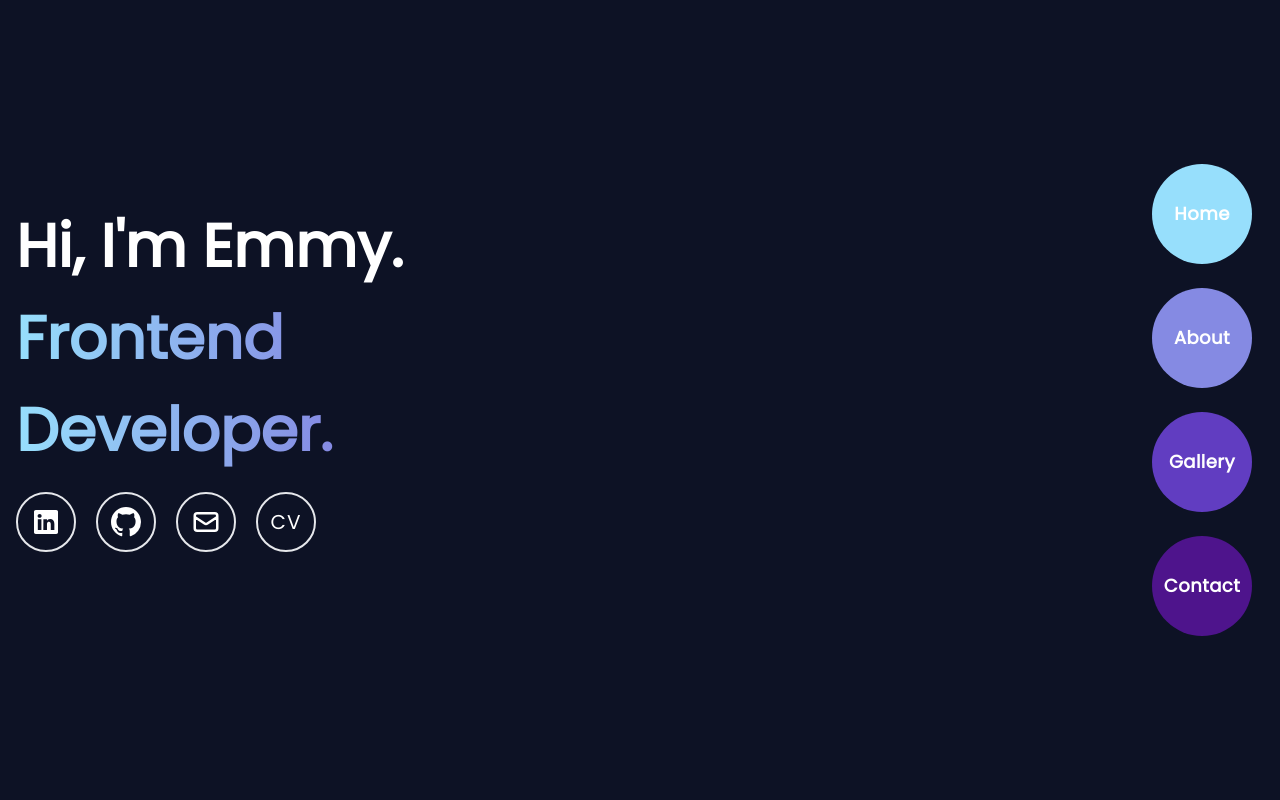
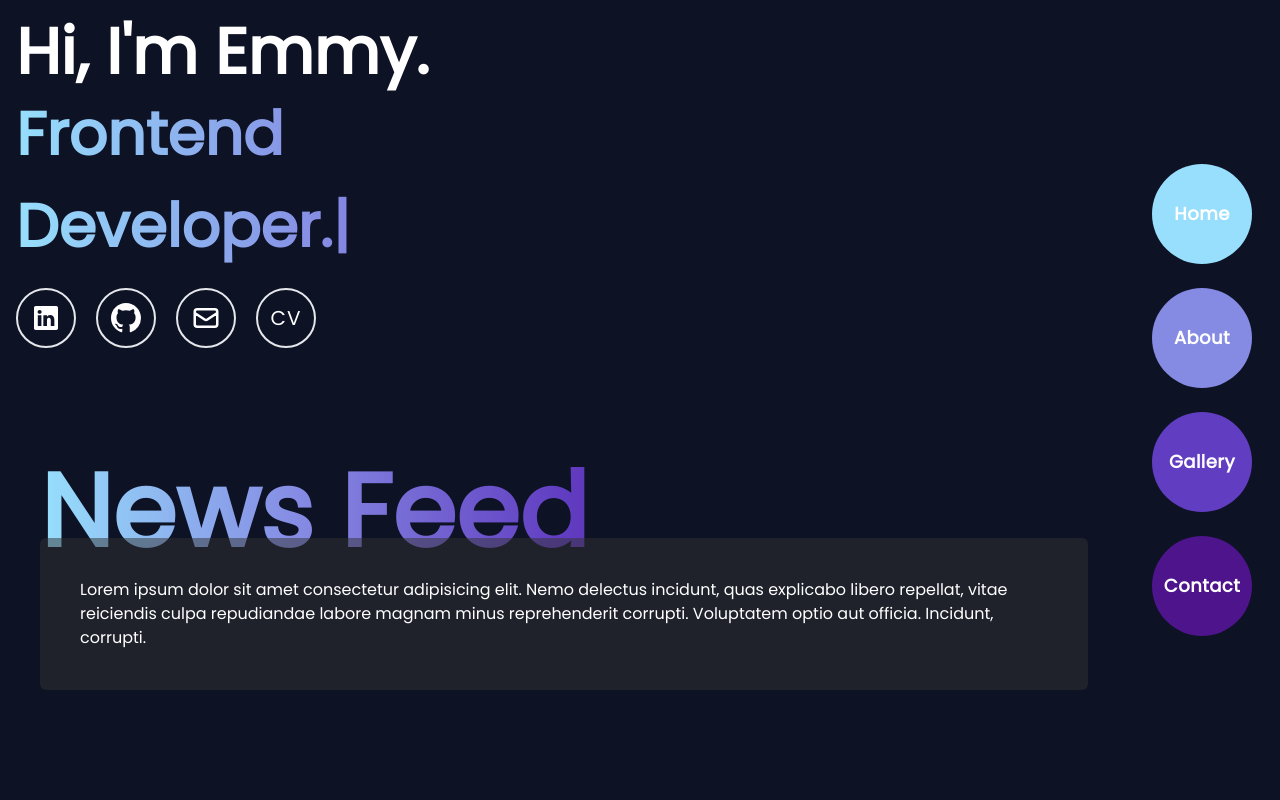
Before and after one commit to eobcre/portfolio-next13, a Next.js app: page / in a window 1280 px wide. Shown: the top 800 px of the page. Built offline with nearby package versions, Linux system fonts and the light colour scheme.

Commit message:
updated responsive font size

```diff
--- a/src/app/components/HeroSection/HeroSection.tsx
+++ b/src/app/components/HeroSection/HeroSection.tsx
@@ -3,7 +3,7 @@
 import { useState, useEffect } from 'react';
 
 // components
-import TypeWriting from '../TypeWriting';
+// import TypeWriting from '../TypeWriting';
 import TypeWritingMobile from '../TypeWritingMobile';
 import IconBar from './IconBar';
 
@@ -18,22 +18,20 @@ const HeroSection = () => {
   }, []);
 
   return (
-    <div className='flex flex-col justify-center pl-4 w-full h-screen'>
-      <h1 className='text-white text-4xl font-bold py-4 xs:text-5xl sm:text-5xl md:text-6xl'>
+    <div className='flex flex-col justify-center pl-4 py-4 w-full'>
+      <h1 className='text-white text-4xl font-bold py-4 sm:text-[5vw]'>
         Hi, I'm Emmy.
       </h1>
-      <TypeWriting
+      {/* <TypeWriting
         text='Frontend Developer .'
         delay={200}
         className='hidden pre-md:block custom-text font-bold py-4 pre-md:text-7xl md:text-[5rem] lg:text-8xl 2xl:text-[7rem] 4xl:text-[12rem]'
-      />
+      /> */}
       <TypeWritingMobile text='Frontend' delay={200} />
       {isFrontendFinished && (
         <TypeWritingMobile text='Developer.' delay={200} />
       )}
       <IconBar />
-      <div className='text-[#333333] text-7xl font-bold py-4'>
-      </div>
     </div>
   );
 };
```
